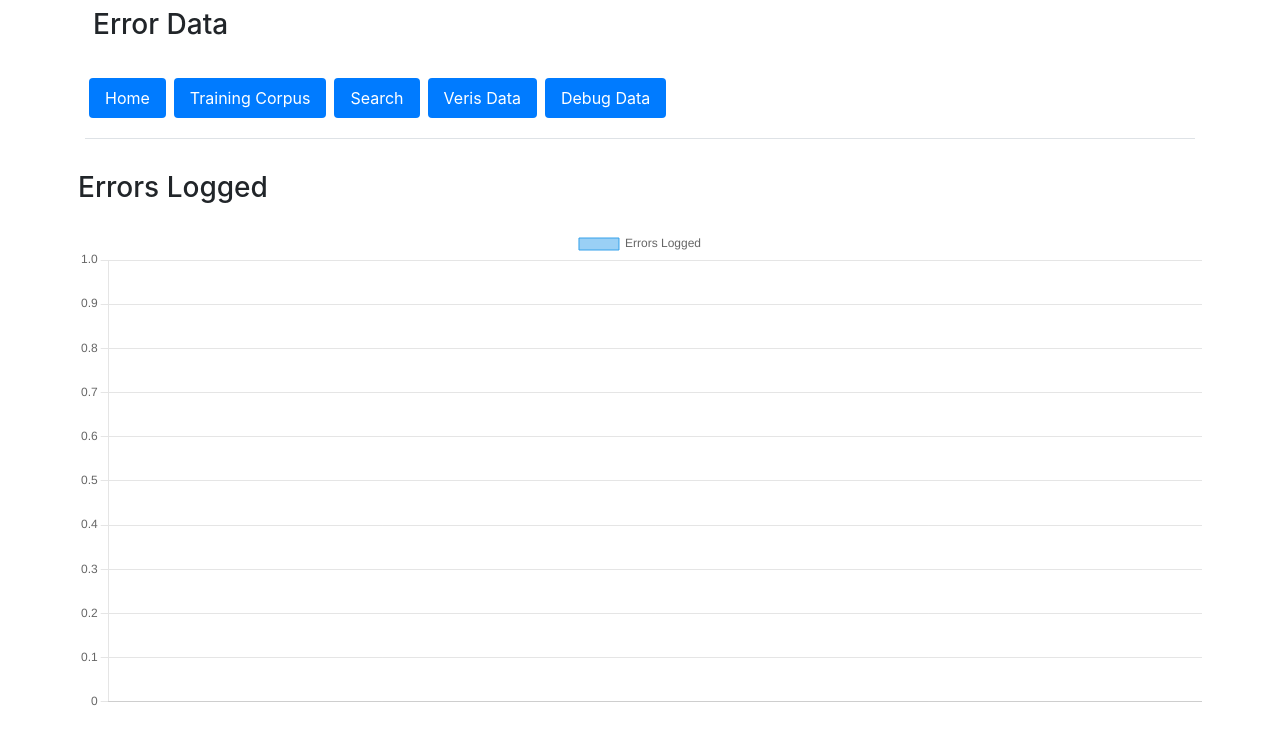
After one commit to john-oneill-alforis/rifha, a Django app: page /debugData in a window 1280 px wide. The commit adds this page. Shown: the top 745 px of the page. Run offline with Django 4.2, Linux system fonts and the light colour scheme; data that the repository does not hold is empty.

Commit message:
24-04-2023

```diff
--- a/mysite/mysite/settings.py
+++ b/mysite/mysite/settings.py
@@ -27,7 +27,7 @@ BASE_DIR = Path(__file__).resolve().parent.parent
 SECRET_KEY = "django-insecure--5u5o8+8howt^%+u+)0ot__b(yzgwum@reh043b66ilfr2$hx2"
 
 # SECURITY WARNING: don't run with debug turned on in production!
-DEBUG = False
+DEBUG = True
 
 ALLOWED_HOSTS = ["rifha.alforis.com", "127.0.0.1"]
 
--- a/mysite/polls/models.py
+++ b/mysite/polls/models.py
@@ -111,7 +111,7 @@ class errorCapture(models.Model):
     execution_object = models.CharField(max_length=250)
     file_name = models.CharField(max_length=250)
     file_line = models.IntegerField(blank=True)
-    date = models.DateTimeField(default=datetime.datetime.now(), blank=True)
+    date = models.DateField(default=datetime.datetime.now(), blank=True)
 
     def __unicode__(self):
         return self.name
--- a/mysite/polls/templates/polls/content.html
+++ b/mysite/polls/templates/polls/content.html
@@ -18,6 +18,7 @@
                 <li class="nav-item p-1"><a href="/trainingcorpus" class="nav-link active" aria-current="page">Training Corpus</a></li>
                 <li class="nav-item p-1"><a href="/search" class="nav-link active" aria-current="page">Search</a></li>
                 <li class="nav-item p-1"><a href="/verisData" class="nav-link active" aria-current="page">Veris Data</a></li>
+                <li class="nav-item p-1"><a href="/debugData" class="nav-link active" aria-current="page">Debug Data</a></li>
             </ul>
         </header>
 
--- a/mysite/polls/templates/polls/contentList.html
+++ b/mysite/polls/templates/polls/contentList.html
@@ -28,7 +28,7 @@
                 <li class="nav-item p-1"><a href="/trainingcorpus" class="nav-link active" aria-current="page">Training Corpus</a></li>
                 <li class="nav-item p-1"><a href="/search" class="nav-link active" aria-current="page">Search</a></li>
                 <li class="nav-item p-1"><a href="/verisData" class="nav-link active" aria-current="page">Veris Data</a></li>
-
+                <li class="nav-item p-1"><a href="/debugData" class="nav-link active" aria-current="page">Debug Data</a></li>
             </ul>
         </header>
 
--- /dev/null
+++ b/mysite/polls/templates/polls/debugDash.html
@@ -0,0 +1,76 @@
+<!DOCTYPE html>
+<html>
+
+<head>
+
+    <link rel="stylesheet" href="https://cdn.jsdelivr.net/npm/bootstrap@4.3.1/dist/css/bootstrap.min.css"
+        integrity="sha384-ggOyR0iXCbMQv3Xipma34MD+dH/1fQ784/j6cY/iJTQUOhcWr7x9JvoRxT2MZw1T" crossorigin="anonymous">
+    <title>Error Data</title>
+
+
+
+</head>
+
+<body>
+        <div class="container">
+        <div class="col-3 d-flex justify-content-left p-2">
+            <h3>Error Data</h3>
+        </div>
+        <header class="d-flex flex-wrap justify-content-left py-3 mb-4 border-bottom">
+            <ul class="nav nav-pills">
+                <li class="nav-item p-1"><a href="/" class="nav-link active" aria-current="page">Home</a></li>
+                <li class="nav-item p-1"><a href="/trainingcorpus" class="nav-link active" aria-current="page">Training Corpus</a></li>
+                <li class="nav-item p-1"><a href="/search" class="nav-link active" aria-current="page">Search</a></li>
+                <li class="nav-item p-1"><a href="/verisData" class="nav-link active" aria-current="page">Veris Data</a></li>
+                <li class="nav-item p-1"><a href="/debugData" class="nav-link active" aria-current="page">Debug Data</a></li>
+                </li>
+            </ul>
+        </header>
+
+        <div class="row g-2 w-100">
+            <div class="col justify-content-center p-2">
+
+               <h3>Errors Logged</h3>
+
+            </div>
+
+        </div>
+
+
+        <div class="row">
+            <div class="col p-2" style="width: 200px; height: 500px">
+
+                <canvas id="errorTotalCount"></canvas>
+                <script src="https://cdn.jsdelivr.net/npm/chart.js"></script>
+                <script>
+                        const ctx_errorCount = document.getElementById('errorTotalCount').getContext('2d');
+                        const labelCount = new Chart(ctx_errorCount, {
+                            type: 'bar',
+                            data: {
+                                labels : [{% for x in errorCounts %}"{{ x.date|date:'d-m' }}",{% endfor %}],
+                                datasets: [{
+                                    label: "Errors Logged",
+                                    data : [{% for x in errorCounts %}{{ x.total }},{% endfor %}],
+
+                                    borderWidth: 1
+                                }]
+                            },
+                            options: {
+                                responsive: true,
+                                maintainAspectRatio: false,
+                                scales: {
+                                    y: {
+                                        beginAtZero: true
+                                    }
+                                }
+                            }
+                        });
+                </script>
+
+            </div>
+
+        </div>
+
+</body>
+
+</html>
--- a/mysite/polls/templates/polls/index.html
+++ b/mysite/polls/templates/polls/index.html
@@ -22,6 +22,7 @@
                 <li class="nav-item p-1"><a href="/trainingcorpus" class="nav-link active" aria-current="page">Training Corpus</a></li>
                 <li class="nav-item p-1"><a href="/search" class="nav-link active" aria-current="page">Search</a></li>
                 <li class="nav-item p-1"><a href="/verisData" class="nav-link active" aria-current="page">Veris Data</a></li>
+                <li class="nav-item p-1"><a href="/debugData" class="nav-link active" aria-current="page">Debug Data</a></li>
                 </li>
             </ul>
         </header>
--- a/mysite/polls/templates/polls/verisDash.html
+++ b/mysite/polls/templates/polls/verisDash.html
@@ -22,6 +22,7 @@
                 <li class="nav-item p-1"><a href="/trainingcorpus" class="nav-link active" aria-current="page">Training Corpus</a></li>
                 <li class="nav-item p-1"><a href="/search" class="nav-link active" aria-current="page">Search</a></li>
                 <li class="nav-item p-1"><a href="/verisData" class="nav-link active" aria-current="page">Veris Data</a></li>
+                <li class="nav-item p-1"><a href="/debugData" class="nav-link active" aria-current="page">Debug Data</a></li>
                 </li>
             </ul>
         </header>
--- a/mysite/polls/urls.py
+++ b/mysite/polls/urls.py
@@ -8,4 +8,5 @@ urlpatterns = [
     path("content/<str:msg>", views.contentReview, name="article"),
     path("tcupdate/<str:msg>", views.tcUpdate, name="tcUpdate"),
     path("verisData", views.verisDashboard, name="verisDashboard"),
+    path("debugData", views.debugDashboard, name="debugDashboard"),
 ]
--- a/mysite/polls/views.py
+++ b/mysite/polls/views.py
@@ -1,4 +1,5 @@
 from django.shortcuts import render
+from django.db.models import Count, DateTimeField
 from datetime import date, timezone
 import zoneinfo
 from django.template import loader
@@ -11,6 +12,7 @@ from .models import veris_incident_action_details
 from .models import errorCapture
 from django.db.models import Count
 from django.db.models.functions import TruncYear
+from django.db.models.functions import Trunc
 
 
 import mysql.connector
@@ -156,23 +158,13 @@ def verisDashboard(request):
 
 def debugDashboard(request):
     template = loader.get_template("polls/debugDash.html")
-    totalCount = errorCapture.objects.all().count()
 
-    yearCounts = (
-        errorCapture.objects.annotate(year=TruncYear("created"))
-        .values("year")
-        .annotate(total=Count("incident_id"))
-        .order_by("year")
-    )
-
-    actionCounts = veris_incident_action_details.objects.values("action").annotate(
-        total=Count("action")
+    errorCounts = (
+        errorCapture.objects.all().values("date").annotate(total=Count("incident_id"))
     )
 
     context = {
-        "total_count": totalCount,
-        "year_counts": yearCounts,
-        "action_counts": actionCounts,
+        "errorCounts": errorCounts,
     }
 
     return HttpResponse(template.render(context, request))
```
Also changed, not shown: mysite/polls/migrations/0039_alter_errorcapture_date.py (added).
